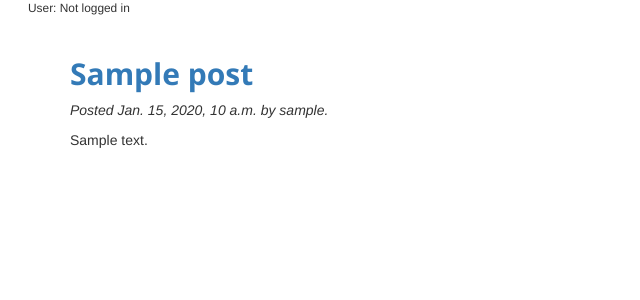
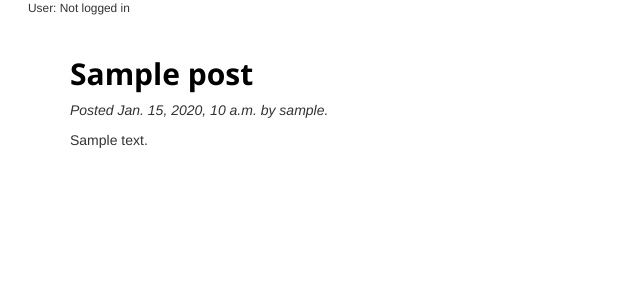
Before and after one commit to oskusalerma/myblog, a Django app: page /post/1/ in a window 1280 px wide. Shown: the part 130-430 px from the top of the page, without its empty margins (0-640 px from the left). Run offline with Django 3.2, Linux system fonts and the light colour scheme; tables that the repository leaves empty hold one stand-in row (values such as "Sample post"); some libraries are stand-ins or nearby versions.

Commit message:
Fix post title not being black on unvisited posts.

```diff
--- a/myblog/static/css/style.css
+++ b/myblog/static/css/style.css
@@ -44,6 +44,10 @@ h2 {
     font-family: "Open Sans", sans-serif;
 }
 
+.post h2 a {
+    color: black;
+}
+
 .post a:visited {
     color: black;
 }
```
